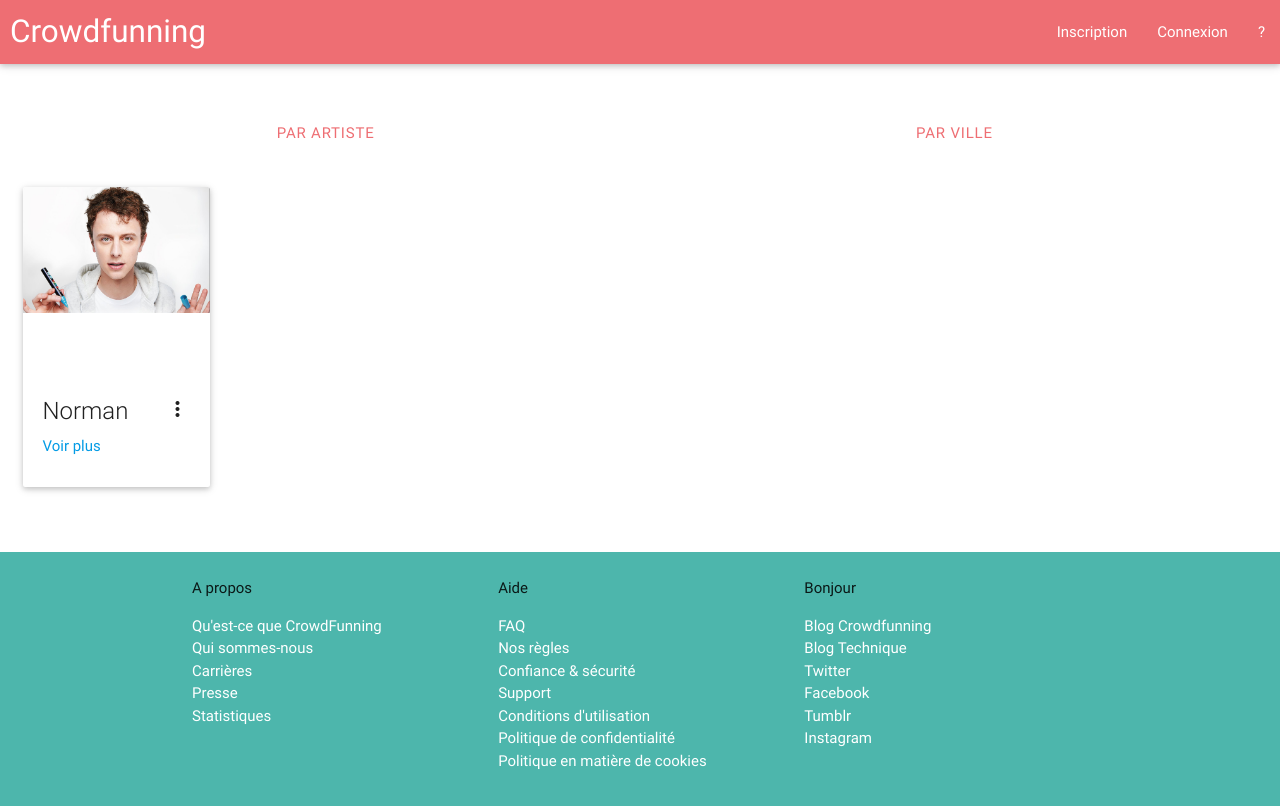
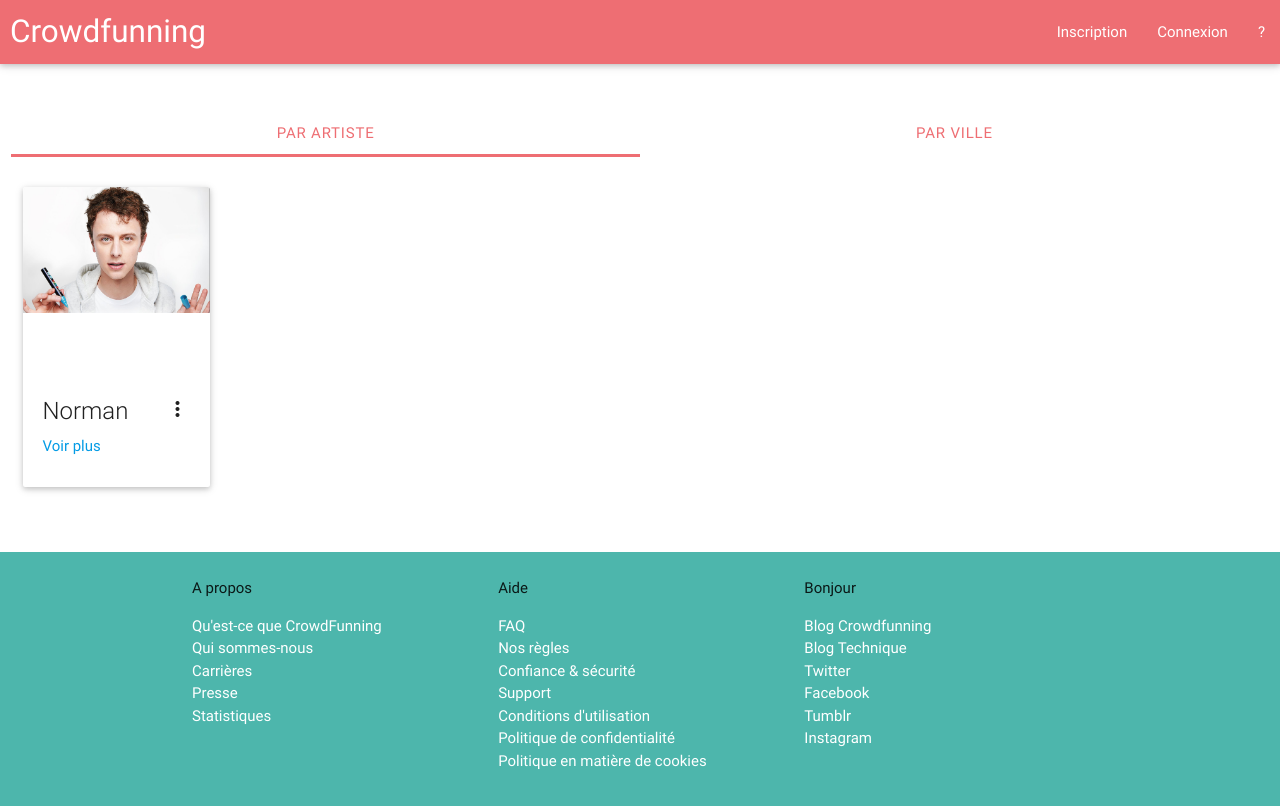
Before and after one commit to davidabidow/CrowdFunning, a plain HTML site: page web/index.html in a window 1280 px wide. Drawn offline with nearby package versions, Linux system fonts and the light colour scheme.

Commit message:
[WEB] 	style for tabs

```diff
--- a/web/css/style.css
+++ b/web/css/style.css
@@ -26,3 +26,7 @@
 .info {
     padding: 20px;
 }
+
+.activated {
+  border-bottom: solid 3px #EE6E73 !important;
+}
```
